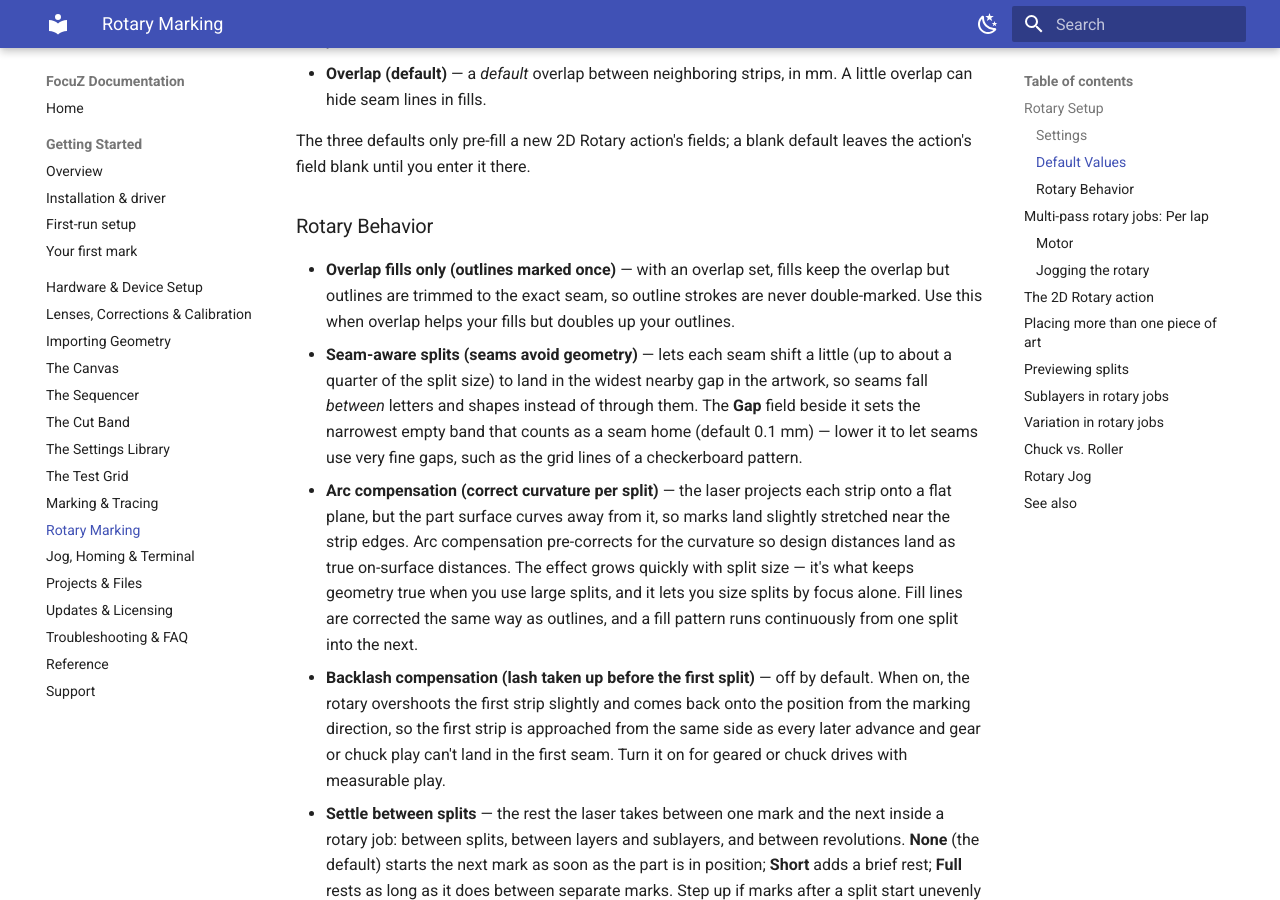
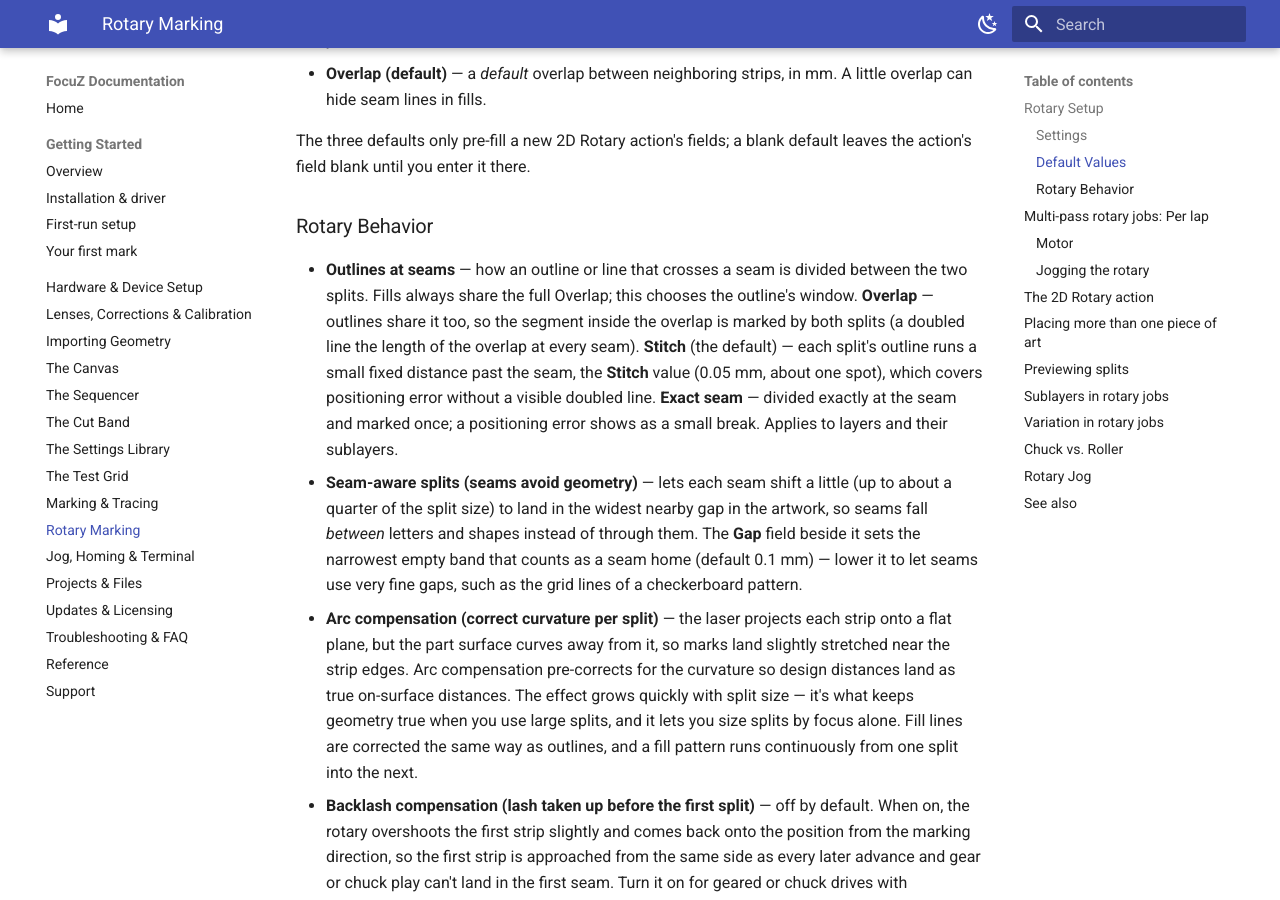
Before and after one commit to Lokahi-Shop/focuz-docs, an MkDocs documentation site: the page built from docs/rotary.md, in a window 1280 px wide and 900 px high, scrolled down 1752 px. Built offline with MkDocs 1.6.1 and Material for MkDocs 9.7.7, drawn with Linux system fonts in a browser that asks for light colours.

Commit message:
Rotary: Outlines at seams (Overlap / Stitch / Exact) replaces Overlap fills only
Co-Authored-By: Claude Fable 5.1 <noreply@anthropic.com>

```diff
--- a/docs/rotary.md
+++ b/docs/rotary.md
@@ -57,9 +57,14 @@ The three defaults only pre-fill a new 2D Rotary action's fields; a blank defaul
 action's field blank until you enter it there.
 
 ### Rotary Behavior
-- **Overlap fills only (outlines marked once)** — with an overlap set, fills keep the overlap
-  but outlines are trimmed to the exact seam, so outline strokes are never double-marked. Use
-  this when overlap helps your fills but doubles up your outlines.
+- **Outlines at seams** — how an outline or line that crosses a seam is divided between the two
+  splits. Fills always share the full Overlap; this chooses the outline's window. **Overlap** —
+  outlines share it too, so the segment inside the overlap is marked by both splits (a doubled
+  line the length of the overlap at every seam). **Stitch** (the default) — each split's outline
+  runs a small fixed distance past the seam, the **Stitch** value (0.05 mm, about one spot), which
+  covers positioning error without a visible doubled line. **Exact seam** — divided exactly at the
+  seam and marked once; a positioning error shows as a small break. Applies to layers and their
+  sublayers.
 - **Seam-aware splits (seams avoid geometry)** — lets each seam shift a little (up to about a
   quarter of the split size) to land in the widest nearby gap in the artwork, so seams fall
   *between* letters and shapes instead of through them. The **Gap** field beside it sets the
```
